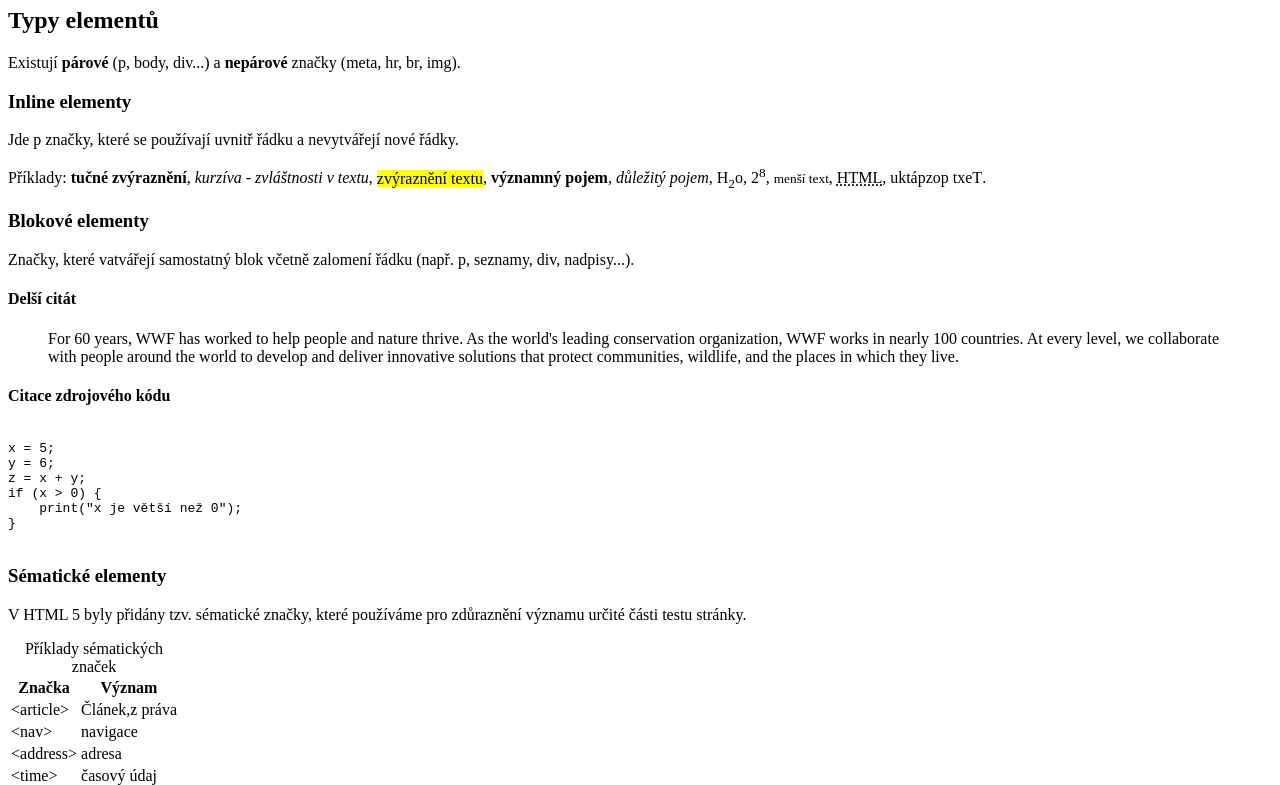
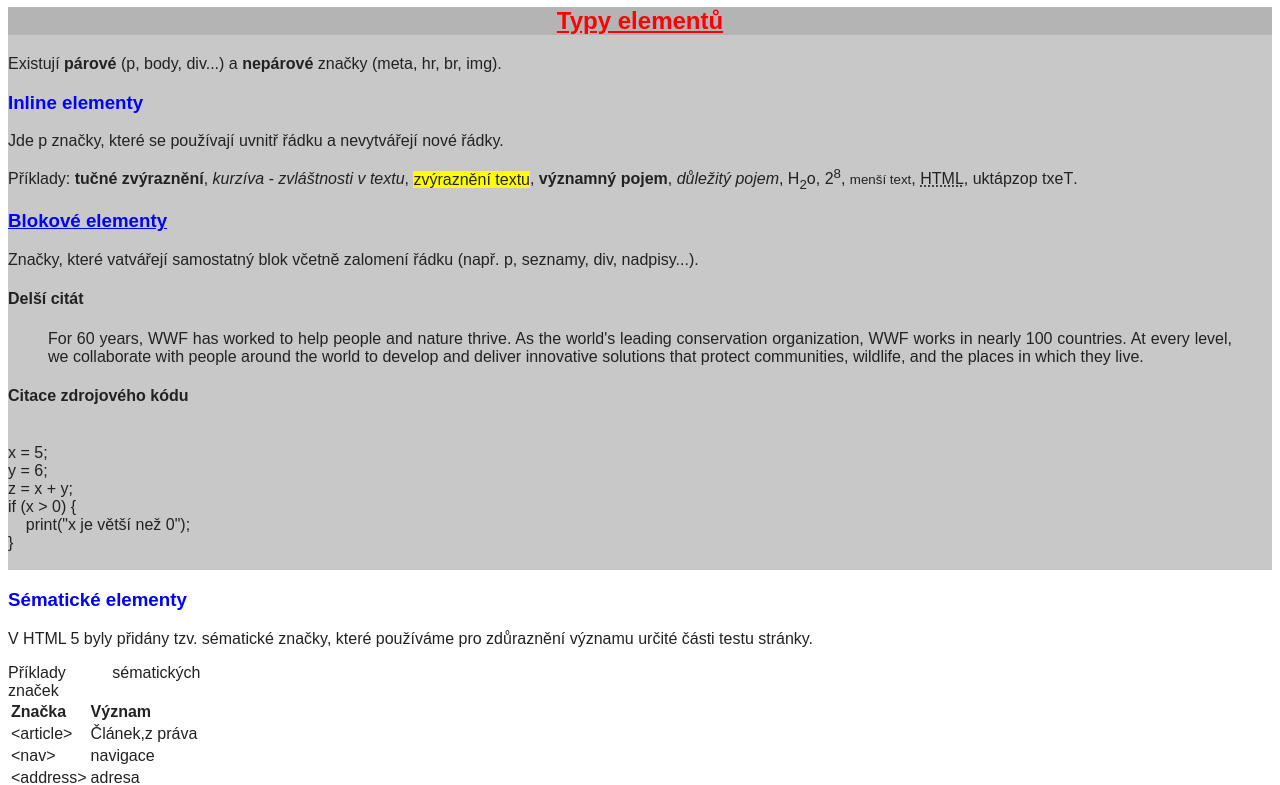
Before and after one commit to DominikRychta/tutorial-html, a plain HTML site: page index.html in a window 1280 px wide. Shown: the part 73-858 px from the top of the page. Drawn offline with Linux system fonts and the light colour scheme.

Commit message:
Add files via upload

```diff
--- a/index.html
+++ b/index.html
@@ -1,5 +1,6 @@
 <!DOCTYPE html>
 <html lang="cs">
+
 <head>
     <meta charset="UTF-8">
     <meta name="viewport" content="width=device-width, initial-scale=1.0">
@@ -7,14 +8,16 @@
     <meta name="keywords" content="HTML, CSS, JavaScript">
     <meta name="author" content="Dominik Rychta">
     <title>HTML tutorial</title>
+    <link rel="stylesheet" href="style.css">
 </head>
+
 <body>
     <header>
         <h1>HTML speciality</h1>
     </header>
     <main>
-        <section id="typy-elementu"></section>
-            <h2>Typy elementů</h2>
+        <section id="typy-elementu">
+            <h2 class="center podtrzeni">Typy elementů</h2>
             <p>Existují <strong>párové</strong> (p, body, div...) a <strong>nepárové</strong> značky (meta, hr, br, img).
             <h3>Inline elementy</h3>
             <p>Jde p značky, které se používají uvnitř řádku a nevytvářejí nové řádky.</p>
@@ -23,7 +26,7 @@
             H<sub>2</sub>o, 2<sup>8</sup>, <small>menší text</small>, <abbr title="HyperText Markup Language">HTML</abbr>,
             <bdo dir="rtl">Text pozpátku</bdo>.
             </p>
-            <h3>Blokové elementy</h3>
+            <h3 class="podtrzeni">Blokové elementy</h3>
             <p>Značky, které vatvářejí samostatný blok včetně zalomení řádku (např. p, seznamy, div, nadpisy...).</p>
             <h4>Delší citát</h4>
             <blockquote cite="http://www.worldwildlife.org/who/index.html">
@@ -40,6 +43,7 @@ if (x > 0) {
 }
 </code>
 </pre>
+        </section>
             <h3>Sématické elementy</h3>
             <p>V HTML 5 byly přidány tzv. sématické značky, které používáme pro zdůraznění
                 významu určité části testu stránky.
@@ -91,7 +95,7 @@ if (x > 0) {
         <section id="multimedia">
             <h2>Multimedia</h2>
             <h3>Statické obrázky</h3>
-            <figure>
+            <figure class="center">
                 <img src="https://www.sspu-opava.cz/static/img/core-img/skola-logo.png" alt="Logo školy" width="300" >
                 <figcaption>Popisek pod obrázkem</figcaption>
             </figure>
@@ -108,10 +112,9 @@ if (x > 0) {
             Your browser does not support the audio element.
             </audio>
             <h3>YouTube video</h3>
-            <iframe width="560" height="315"src="https://www.youtube.com/watch?v=KNK-tmMz618"
-            title="YouTube video player" frameborder="0" allowfullscreen></iframe>
+            <iframe src="https://youtu.be/Bf_CTQOXKHQ"></iframe>
             <h3>Iframe - rám uvnitř stránky</h3>
-            <iframe src="demo_iframe.htm" height="200" width="300" title="Iframe Example"></iframe>
+            <iframe src="demo_iframe.html" height="200" width="300" title="Iframe Example"></iframe>
             <iframe src="https://www.sspu-opava.cz" width="600" height="400" title="Iframe Example" frameborder="0"></iframe>
         </section>
     </main>
--- /dev/null
+++ b/style.css
@@ -0,0 +1,37 @@
+* {
+    font-family: Arial, Helvetica, sans-serif;
+    text-align: justify;
+    color: #222;
+}
+
+h1, h2, h3 {
+    font-family: 'Arial Narrow Bold', sans-serif;
+    color: blue !important;
+}
+
+h2 {
+    color: red !important;
+    background-color: rgba(0, 0, 0, 0.1);
+}
+
+.center {
+    text-align: center;
+}
+
+.podtrzeni {
+    text-decoration: underline;
+}
+
+/*
+.podtrzeni-teckami {
+    text-decoration: dotted;
+}
+*/
+
+#typy-elementu {
+    background-color: rgb(200, 200, 200)
+}
+
+#multimedia {
+    background-color: hsl(250, 100, 50);
+}
```
